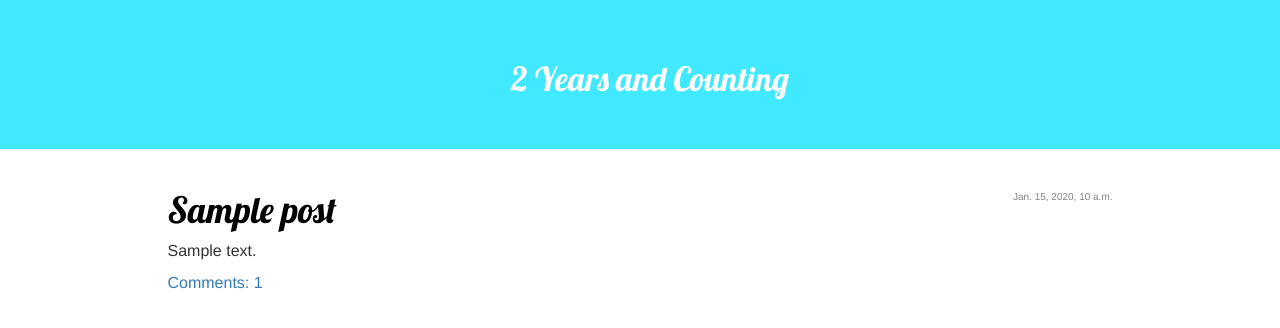
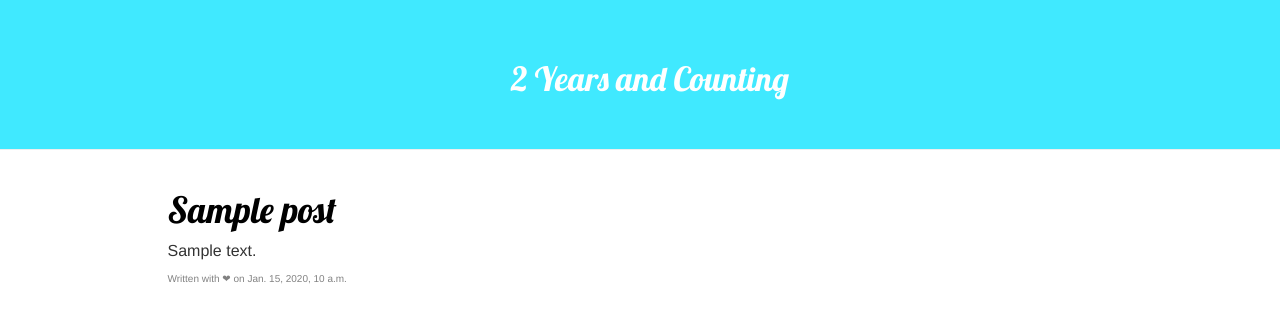
Before and after one commit to klegsy/my-first-blog, a Django app: template blog/templates/blog/post_list.html in a window 1280 px wide. Shown: the top 328 px of the page. Run offline with Django 3.2, Linux system fonts and the light colour scheme; the template is opened without the code that fills it: values that come from a table or form of the project are taken from there, others are empty; tables that the repository leaves empty hold one stand-in row (values such as "Sample post"); some libraries are stand-ins or nearby versions.

Commit message:
Comments gone on post_list and timestamp moved underneath

```diff
--- a/blog/static/css/blog.css
+++ b/blog/static/css/blog.css
@@ -26,8 +26,8 @@
     }
 
     .date {
-        float: right;
         color: #828282;
+        font-size: 10px;
     }
 
     .save {
@@ -50,10 +50,6 @@
         margin-bottom: 30px;
     }
 
-    .date {
-        font-size: 10px;
-    }
-
     .body h1{
         font-size: 12pt;
     }
--- a/blog/templates/blog/post_list.html
+++ b/blog/templates/blog/post_list.html
@@ -2,12 +2,12 @@
         {% block content %}
             {% for post in posts %}
                 <div class="post">
-                    <div class="date">
-                        <p>{{ post.published_date }}</p>
-                    </div>
                     <h1><a href="{% url "post_detail" pk=post.pk %}">{{ post.title }}</a></h1>
                     <p>{{ post.text|linebreaks }}</p>
-                    <a href="{% url 'blog.views.post_detail' pk=post.pk %}">Comments: {{ post.comments.count }}</a>
+{#                    <a href="{% url 'blog.views.post_detail' pk=post.pk %}">Comments: {{ post.comments.count }}</a>#}
+                <div class="date">
+                    <p>Written with ❤ on {{ post.published_date }}</p>
+                </div>
                 </div>
             {% endfor %}
         {% endblock content %}
```
